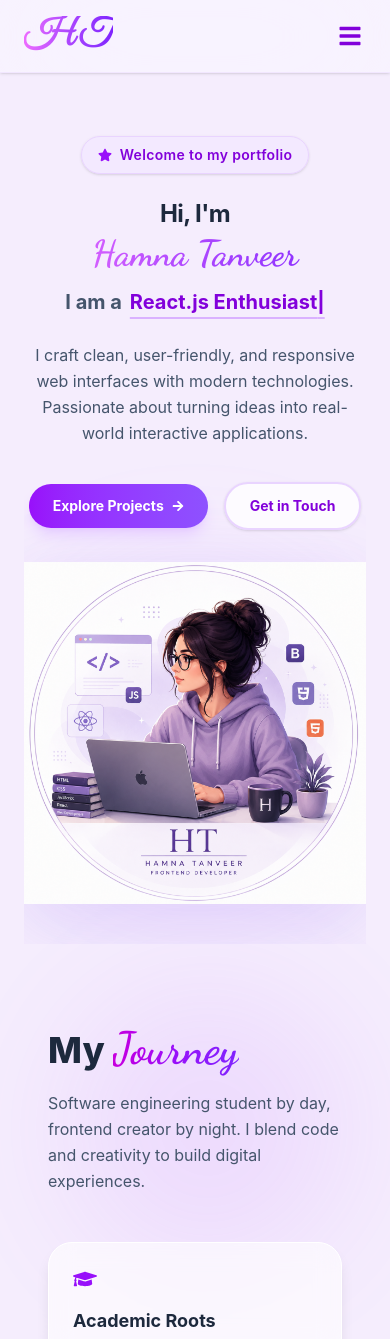
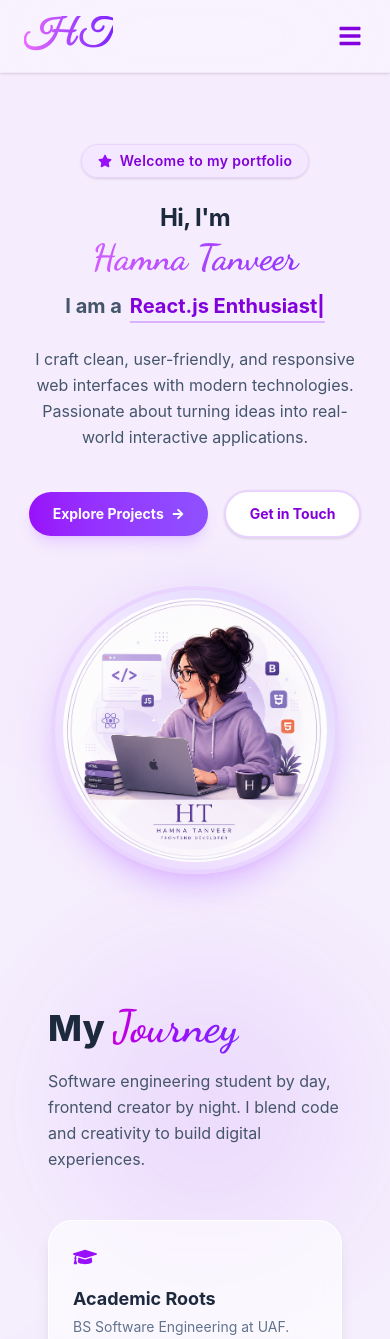
Before and after one commit to HamnaTanveer/Hamna-Tanveer-Portfolio, a React (Vite) app: page / in a window 390 px wide. Shown: the top 1339 px of the page. Built offline with nearby package versions, Linux system fonts and the light colour scheme.

Commit message:
update home section with integrated clean image

```diff
--- a/src/Sections/Home/Home.jsx
+++ b/src/Sections/Home/Home.jsx
@@ -1,78 +1,43 @@
 import React from "react";
 import { ReactTyped } from "react-typed";
 import { FaStar, FaArrowRight } from "react-icons/fa";
-import homeImg from "../../assets/Images/home.png";
+import logoImg from "../../assets/Images/home.png";
 
 export default function Home() {
   return (
-    <section
-      id="home"
-      className="min-h-[85vh] flex items-center py-10 sm:py-12 lg:py-16 overflow-hidden"
-    >
-      <div className="w-full grid grid-cols-1 md:grid-cols-2 gap-8 lg:gap-4 items-center">
+    <section id="home" className="min-h-[85vh] flex items-center py-12">
+      <div className="grid grid-cols-1 md:grid-cols-2 gap-12 items-center w-full">
 
-        {/* =========================
-            LEFT SIDE - CONTENT
-        ========================== */}
-        <div className="space-y-6 text-center md:text-left z-20">
+        {/*  Text & Typing Animation */}
+        <div className="space-y-6 text-center md:text-left">
 
-          {/* Welcome Badge */}
-          <div className="inline-flex items-center gap-2 px-4 py-2 text-sm font-semibold tracking-wide text-purple-700 bg-purple-100/80 rounded-full border border-purple-200 shadow-sm">
+          {/* Stylish Welcome Text */}
+          <div className="inline-flex items-center gap-2 px-4 py-1.5 text-sm font-semibold tracking-wide text-purple-700 bg-purple-100/90 rounded-full border border-purple-200 shadow-sm">
             <FaStar className="text-purple-600 text-sm" />
             <span>Welcome to my portfolio</span>
           </div>
 
-          {/* Main Heading */}
+          {/* Main Heading with Name */}
           <div className="space-y-1">
-
             <h1 className="text-2xl sm:text-3xl font-bold text-slate-800 tracking-tight">
               Hi, I'm
             </h1>
-
             <span
-              className="
-                block
-                text-4xl
-                sm:text-5xl
-                lg:text-6xl
-                font-bold
-                bg-gradient-to-r
-                from-fuchsia-400
-                via-purple-500
-                to-violet-600
-                bg-clip-text
-                text-transparent
-              "
-              style={{
-                fontFamily: "'Dancing Script', cursive",
-              }}
+              className="block text-4xl sm:text-5xl lg:text-6xl font-bold bg-gradient-to-r from-fuchsia-400 via-purple-500 to-violet-600 bg-clip-text text-transparent"
+              style={{ fontFamily: "'Dancing Script', cursive" }}
             >
               Hamna Tanveer
             </span>
 
-            {/* Typing Animation */}
-            <h2
-              className="
-                text-xl
-                sm:text-2xl
-                font-bold
-                text-slate-600
-                flex
-                items-center
-                justify-center
-                md:justify-start
-                gap-2
-                h-10
-                pt-2
-              "
-            >
+            {/* Typing Animation  */}
+            <h2 className="text-xl sm:text-2xl font-bold text-slate-600 flex items-center justify-center md:justify-start gap-2 h-10 pt-2">
               <span>I am a</span>
-
               <span className="text-purple-700 underline decoration-purple-300 underline-offset-8">
                 <ReactTyped
                   strings={[
                     "Frontend Developer",
-                    "React.js Enthusiast",
+
+                    "React.js Enthusiast"
                   ]}
                   typeSpeed={80}
                   backSpeed={60}
@@ -82,119 +47,42 @@ export default function Home() {
             </h2>
           </div>
 
-          {/* Description */}
+          {/* Short Bio */}
           <p className="text-slate-600 text-base sm:text-lg leading-relaxed max-w-xl mx-auto md:mx-0">
-            I craft clean, user-friendly, and responsive web interfaces with
-            modern technologies. Passionate about turning ideas into
-            real-world interactive applications.
+            I craft clean, user-friendly, and responsive web interfaces with modern technologies. Passionate about turning ideas into real-world interactive applications.
           </p>
 
-          {/* Buttons */}
-          <div className="flex flex-wrap items-center justify-center md:justify-start gap-4 pt-3">
-
-            {/* Explore Projects */}
+          {/* Action Buttons */}
+          <div className="flex flex-wrap items-center justify-center md:justify-start gap-4 pt-4">
             <a
               href="#projects"
-              className="
-                flex
-                items-center
-                gap-2
-                px-6
-                py-3
-                text-sm
-                font-bold
-                text-white
-                bg-gradient-to-r
-                from-purple-600
-                to-violet-500
-                hover:from-purple-700
-                hover:to-violet-600
-                rounded-full
-                shadow-lg
-                shadow-purple-300/50
-                transition-all
-                duration-300
-                hover:scale-105
-                active:scale-95
-              "
+              className="flex items-center gap-2 px-6 py-3 text-sm font-bold text-white bg-gradient-to-r from-purple-600 to-violet-500 hover:from-purple-700 hover:to-violet-600 rounded-full shadow-lg shadow-purple-300/50 transition-all duration-300 transform hover:scale-105 active:scale-95"
             >
               <span>Explore Projects</span>
               <FaArrowRight className="text-xs" />
             </a>
 
-            {/* Contact */}
             <a
               href="#contact"
-              className="
-                px-6
-                py-3
-                text-sm
-                font-bold
-                text-purple-700
-                bg-white/80
-                hover:bg-purple-50
-                rounded-full
-                border-2
-                border-purple-200
-                shadow-sm
-                transition-all
-                duration-300
-                hover:scale-105
-                active:scale-95
-              "
+              className="px-6 py-3 text-sm font-bold text-purple-700 bg-white hover:bg-purple-50 rounded-full border-2 border-purple-200 shadow-sm transition-all duration-300 transform hover:scale-105 active:scale-95"
             >
               Get in Touch
             </a>
           </div>
+
         </div>
 
-        {/* =========================
-            RIGHT SIDE - IMAGE
-        ========================== */}
-        <div className="relative flex items-center justify-center md:justify-end">
+        {/*  Glowing Logo Image */}
+        <div className="flex items-center justify-center relative">
+          {/* Background glowing aura matching Sidebar tones */}
+          <div className="absolute w-72 h-72 sm:w-80 sm:h-80 lg:w-96 lg:h-96 rounded-full bg-gradient-to-tr from-purple-300 via-purple-200 to-violet-300 blur-xl opacity-50 animate-pulse"></div>
 
-          {/* Soft Lavender Glow */}
-          <div
-            className="
-              absolute
-              w-72
-              h-72
-              sm:w-96
-              sm:h-96
-              lg:w-[520px]
-              lg:h-[520px]
-              rounded-full
-              bg-purple-300/20
-              blur-3xl
-            "
-          ></div>
-
-          {/* Image Area */}
-          <div
-            className="
-              relative
-              w-full
-              max-w-[520px]
-              lg:max-w-[620px]
-              xl:max-w-[680px]
-              -mr-0
-              lg:-mr-8
-            "
-          >
+          {/* Image Container with Border & Shadow */}
+          <div className="relative w-72 h-72 sm:w-80 sm:h-80 lg:w-96 lg:h-96 rounded-full bg-gradient-to-tr from-purple-200 via-purple-100 to-violet-200 p-2 shadow-xl shadow-purple-300/60 flex items-center justify-center border-4 border-purple-200 overflow-hidden group">
             <img
-              src={homeImg}
-              alt="Hamna Tanveer - Frontend Developer"
-              className="
-                relative
-                z-10
-                w-full
-                h-auto
-                object-contain
-                drop-shadow-[0_20px_35px_rgba(139,92,246,0.18)]
-                transition-transform
-                duration-500
-                hover:scale-[1.02]
-              "
+              src={logoImg}
+              alt="Hamna Tanveer Logo"
+              className="w-full h-full object-cover rounded-full transition-transform duration-500 group-hover:scale-105"
             />
           </div>
         </div>
```
